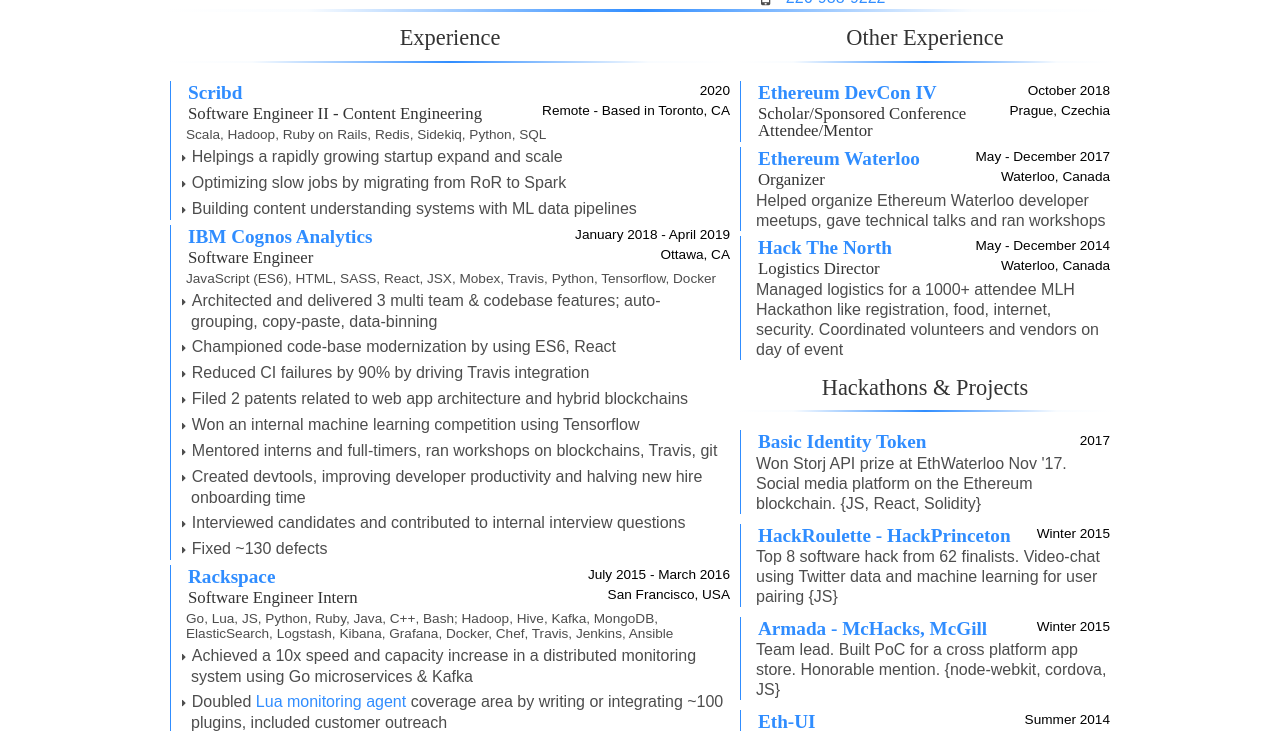
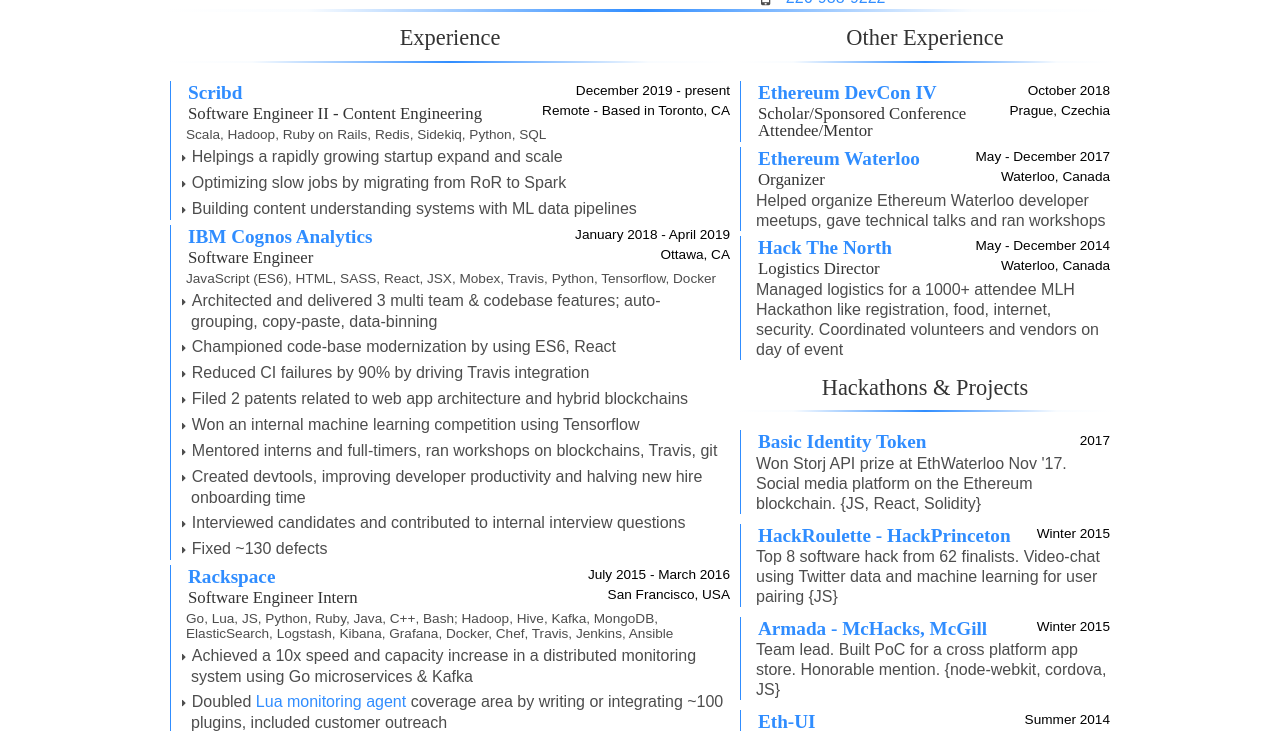
Before and after one commit to kaustavha/kaustav-haldar-resume, a website: page index.html in a window 1280 px wide. Shown: the part 69-800 px from the top of the page. Drawn offline with Linux system fonts and the light colour scheme.

Commit message:
Autoupdate

```diff
--- a/index.html
+++ b/index.html
@@ -517,7 +517,7 @@
             </div>
             <div class="job"><span>
                 <h2><a href="https://www.scribd.com/">Scribd</a></h2>
-                <h5>2020</h5>
+                <h5>December 2019 - present</h5>
                 <h6>Remote - Based in Toronto, CA</h6></span>
               <h3>Software Engineer II - Content Engineering</h3>
               <h4>Scala, Hadoop, Ruby on Rails, Redis, Sidekiq, Python, SQL</h4>
```
